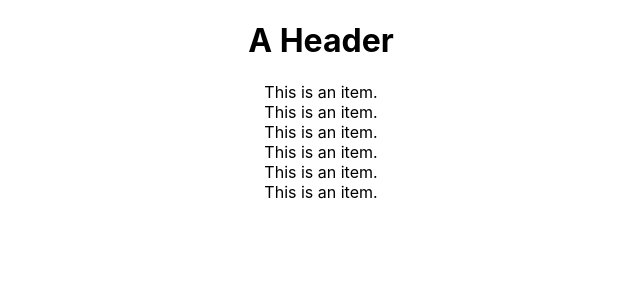
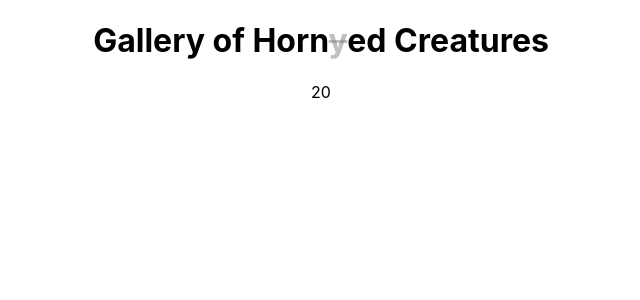
Before and after one commit to devon-wolf/creature-gallery, a React (Create React App) app: page / in a window 1280 px wide. Shown: the top 300 px of the page, without its empty margins (319-959 px from the left). Built offline with nearby package versions, Linux system fonts and the light colour scheme.

Commit message:
Add props to ImageList and pass in the creature data in App.js

```diff
--- a/src/App.js
+++ b/src/App.js
@@ -7,7 +7,7 @@ function App() {
   return (
     <div className="App">
       <Header />
-      <ImageList />
+      <ImageList creatures={creatureData.length}/>
     </div>
   );
 }
--- a/src/components/Header.js
+++ b/src/components/Header.js
@@ -1,10 +1,11 @@
 import React, { Component } from 'react'
+import style from './Header.module.css'
 
 export default class Header extends Component {
 	render() {
 		return (
 			<header>
-				<h1>A Header</h1>
+				<h1>Gallery of Horn<strike className={style.strikeout}>y</strike>ed Creatures</h1>
 			</header>
 		)
 	}
--- a/src/components/Header.module.css
+++ b/src/components/Header.module.css
@@ -0,0 +1,4 @@
+.strikeout {
+	text-decoration: line-through;
+	color: rgba(128, 128, 128, 0.5);
+}
--- a/src/components/ImageList.js
+++ b/src/components/ImageList.js
@@ -6,12 +6,7 @@ export default class ImageList extends Component {
 	render() {
 		return (
 			<ul className={style.list}>
-				<ImageItem />
-				<ImageItem />
-				<ImageItem />
-				<ImageItem />
-				<ImageItem />
-				<ImageItem />
+				{this.props.creatures}
 			</ul>
 		)
 	}
```
